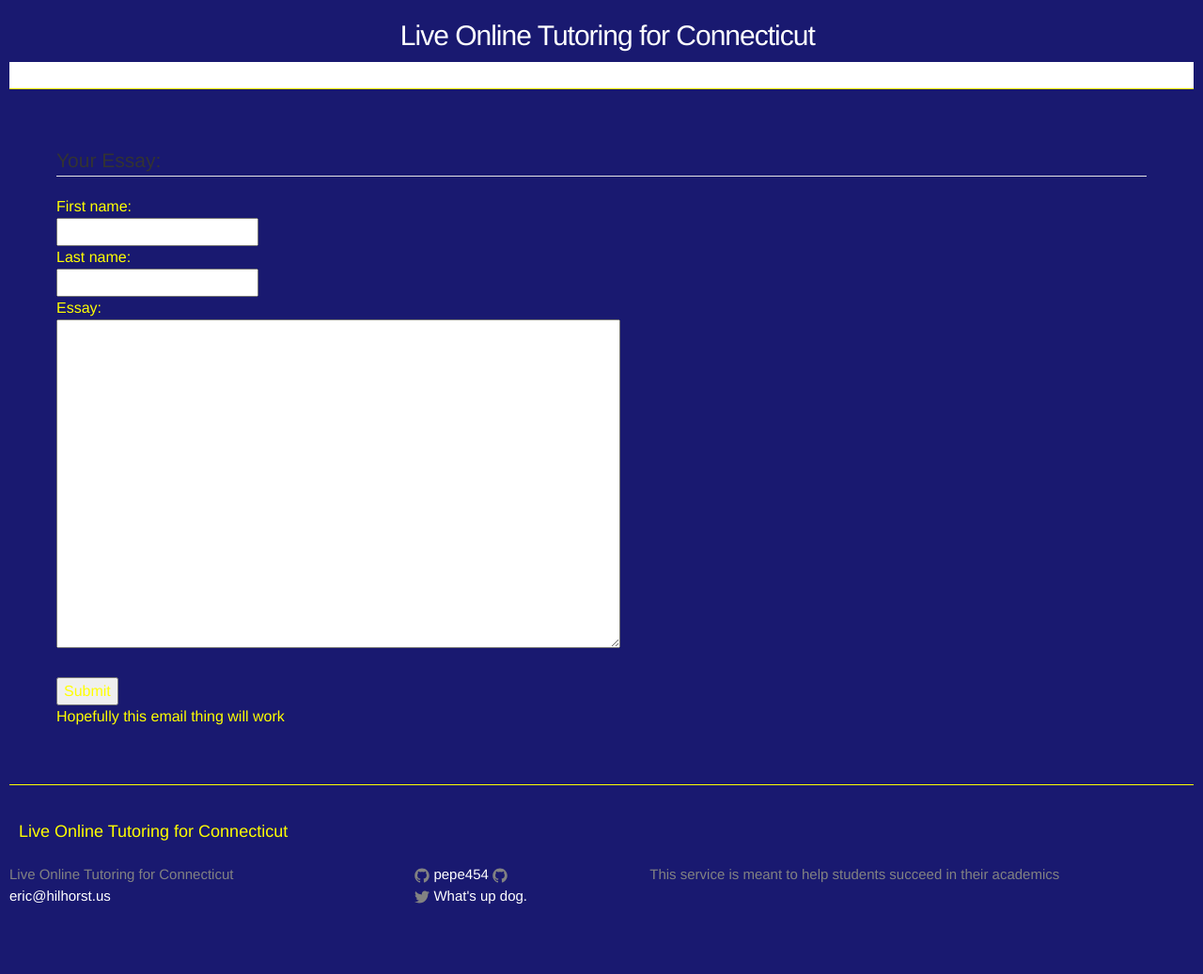
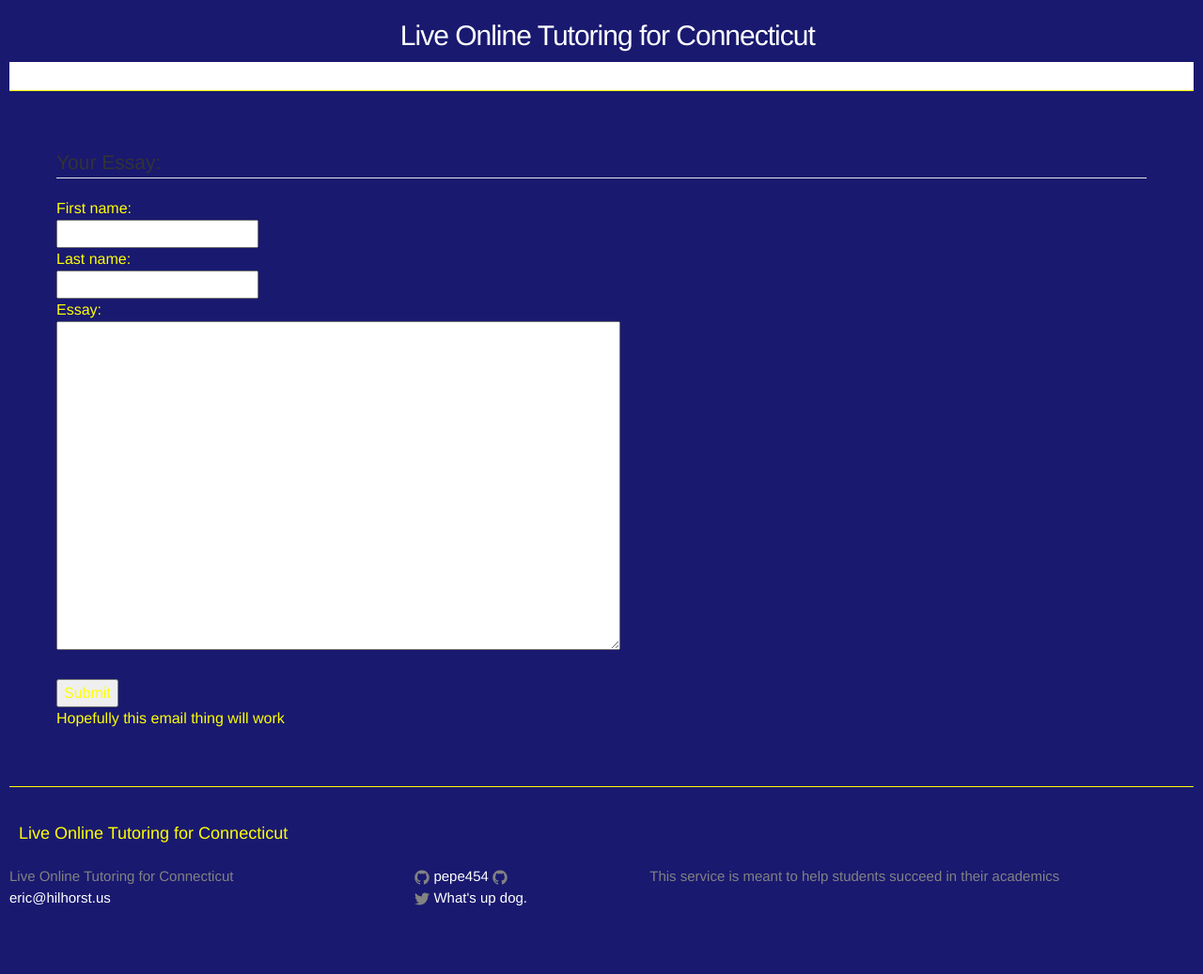
Before and after one commit to pepe454/pepe454.github.io, a Jekyll site: the page built from nav-bar/proofreading.md, in a window 1280 px wide. Shown: the whole page at 94% size. Built offline with Jekyll 4.4.1, drawn with Linux system fonts in a browser that asks for light colours.

Commit message:
Update _layout.scss

```diff
--- a/_sass/_layout.scss
+++ b/_sass/_layout.scss
@@ -27,8 +27,7 @@
 
 
 .site-nav {
-    line-height: 28px;
-    margin-left: 0%;
+    line-height: 30px;
     background-color: white;
 
     .menu-icon {
```
